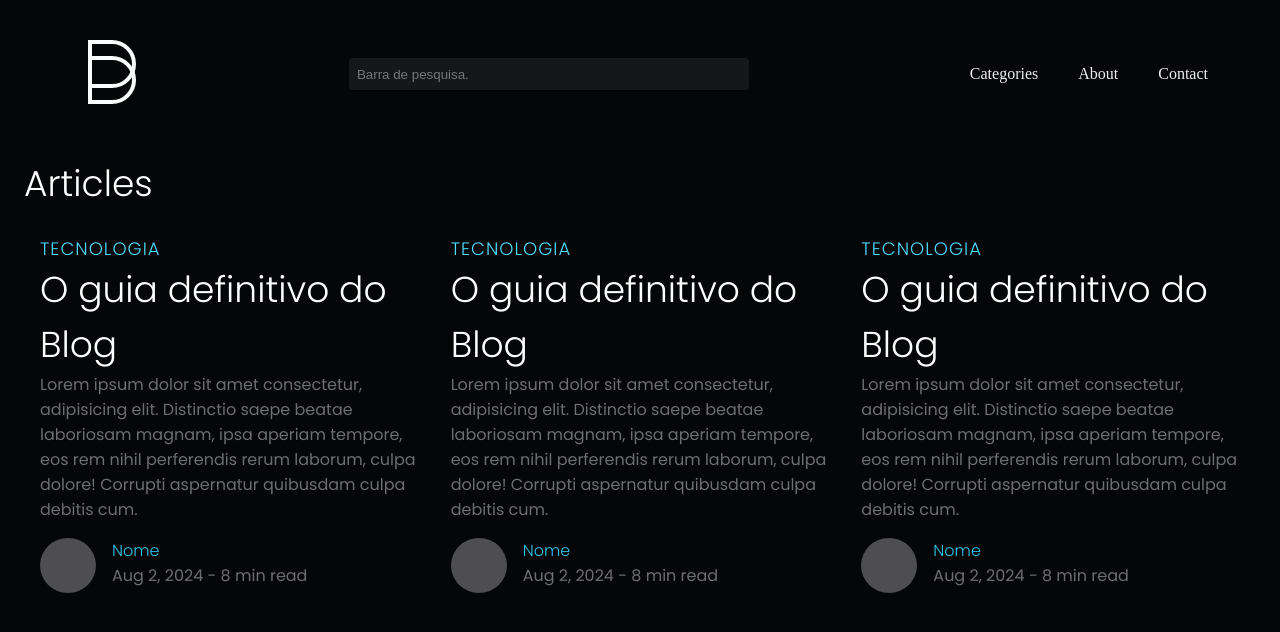
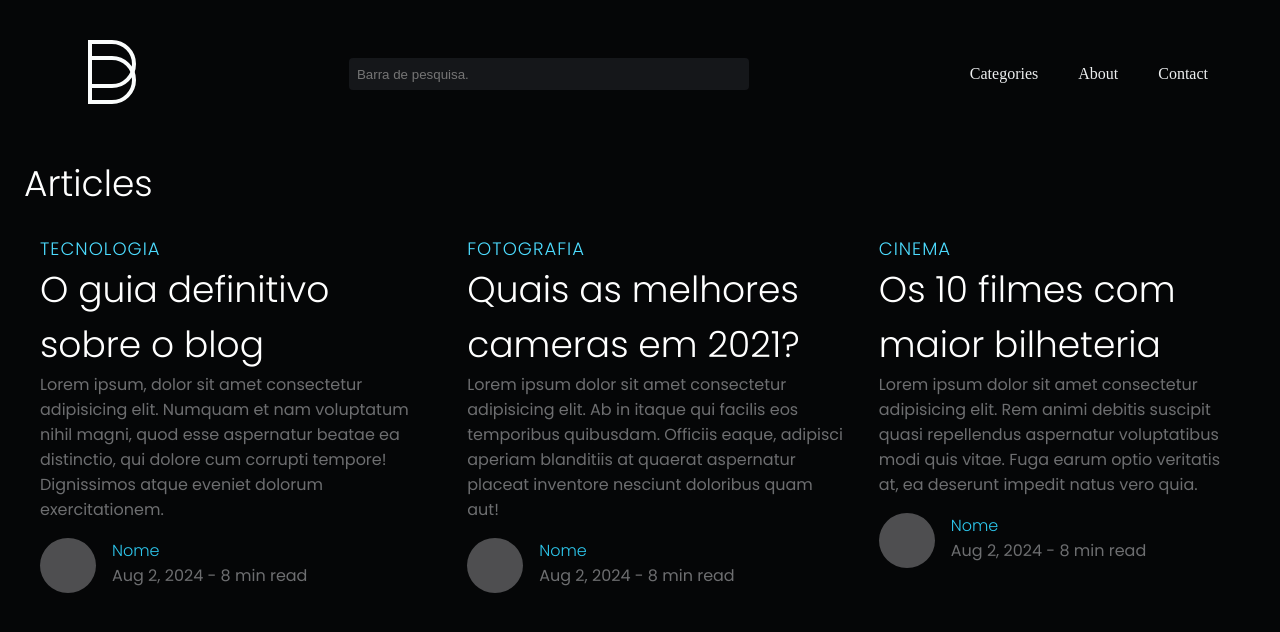
Before and after one commit to DevEmerick/blog, a React (Create React App) app: page / in a window 1280 px wide. Shown: the top 632 px of the page. Built offline with nearby package versions, Linux system fonts and the light colour scheme.

Commit message:
using props

```diff
--- a/src/components/Article/index.js
+++ b/src/components/Article/index.js
@@ -1,13 +1,30 @@
 import Post from "../Post";
 
 const Article = () => {
+  //fazer uma requisicao para uma API
+
   return (
     <section className="container">
       <h3>Articles</h3>
       <div className="mt-3 container-posts">
-        <Post />
-        <Post />
-        <Post />
+        <Post subtitle="tecnologia" title="O guia definitivo sobre o blog">
+          Lorem ipsum, dolor sit amet consectetur adipisicing elit. Numquam et
+          nam voluptatum nihil magni, quod esse aspernatur beatae ea distinctio,
+          qui dolore cum corrupti tempore! Dignissimos atque eveniet dolorum
+          exercitationem.
+        </Post>
+        <Post subtitle="fotografia" title="Quais as melhores cameras em 2021?">
+          Lorem ipsum dolor sit amet consectetur adipisicing elit. Ab in itaque
+          qui facilis eos temporibus quibusdam. Officiis eaque, adipisci aperiam
+          blanditiis at quaerat aspernatur placeat inventore nesciunt doloribus
+          quam aut!
+        </Post>
+        <Post subtitle="cinema" title="Os 10 filmes com maior bilheteria">
+          Lorem ipsum dolor sit amet consectetur adipisicing elit. Rem animi
+          debitis suscipit quasi repellendus aspernatur voluptatibus modi quis
+          vitae. Fuga earum optio veritatis at, ea deserunt impedit natus vero
+          quia.
+        </Post>
       </div>
     </section>
   );
--- a/src/components/Post/index.js
+++ b/src/components/Post/index.js
@@ -1,14 +1,11 @@
-const Post = () => {
+const Post = (props) => {
   return (
     <div className="post mx-2">
       <div className="img-post"></div>
-      <h5>Tecnologia</h5>
-      <h3>O guia definitivo do Blog</h3>
+      <h5>{props.subtitle}</h5>
+      <h3>{props.title}</h3>
       <p>
-        Lorem ipsum dolor sit amet consectetur, adipisicing elit. Distinctio
-        saepe beatae laboriosam magnam, ipsa aperiam tempore, eos rem nihil
-        perferendis rerum laborum, culpa dolore! Corrupti aspernatur quibusdam
-        culpa debitis cum.
+        {props.children}
       </p>
       <div className="flex pt-2">
         <div className="img-profile"></div>
```
